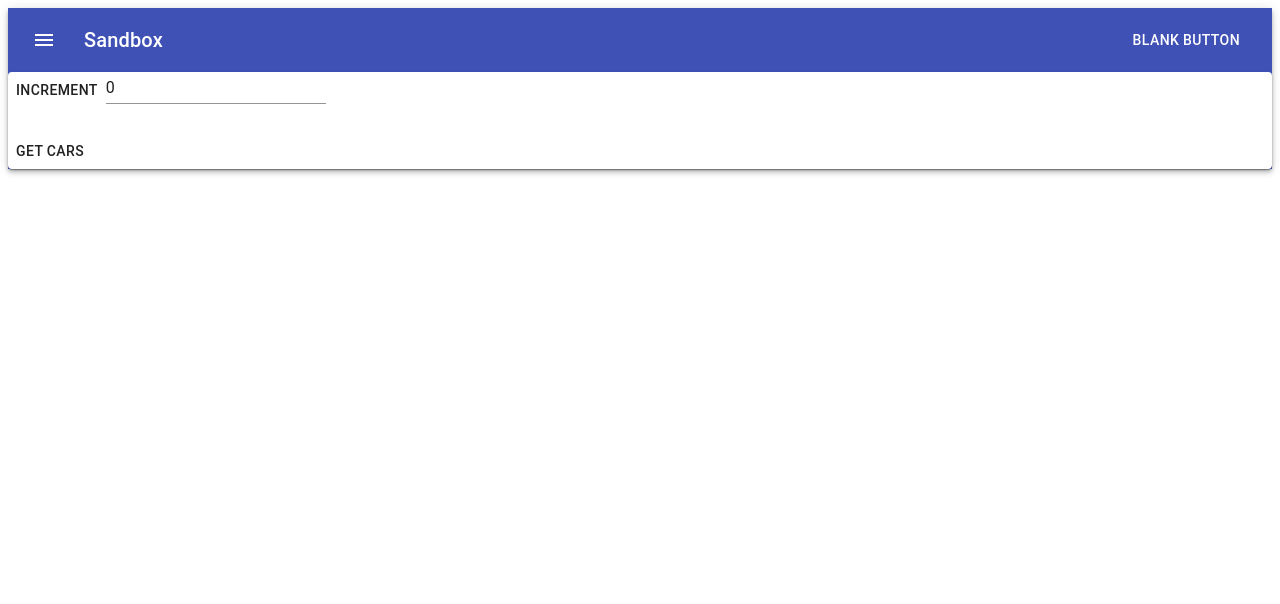
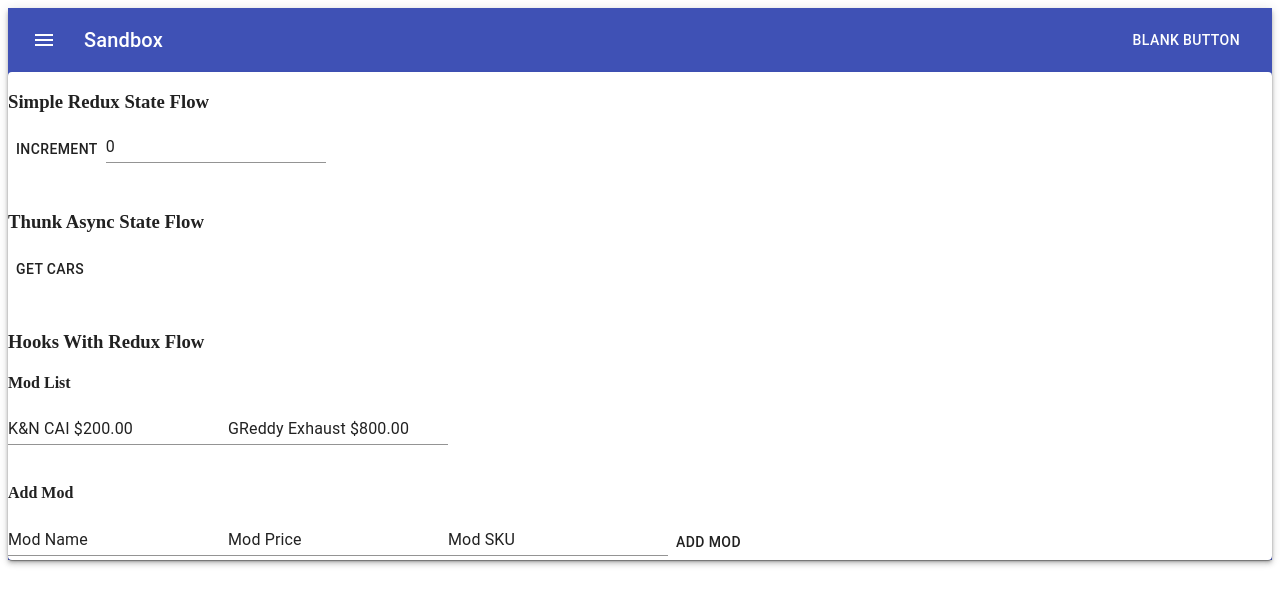
Before and after one commit to SgtRock91/ReactSandbox, a React (Create React App) app: page / in a window 1280 px wide. Shown: the top 604 px of the page. Built offline with nearby package versions, Linux system fonts and the light colour scheme.

Commit message:
added carMods component

```diff
--- /dev/null
+++ b/src/components/CarMods.js
@@ -0,0 +1,32 @@
+import React from 'react';
+import { useSelector } from 'react-redux'
+
+import Grid from '@material-ui/core/Grid';
+import { Button, TextField } from '@material-ui/core';
+
+const CarMods = (props) => {
+    const mods = useSelector(state => state.carMods.mods)
+
+    return (
+        <div>
+            <h4>Mod List</h4>
+            <Grid>
+                {(mods || []).map(mod => {
+                    return (
+                        <TextField xs={12} key={mod.sku} value={mod.name + ' ' + mod.price} />
+                    );
+                })}
+            </Grid>
+            <br/>
+            <h4>Add Mod</h4>
+            <TextField xs={4} defaultValue='Mod Name' />
+            <TextField xs={4} defaultValue='Mod Price' />
+            <TextField xs={4} defaultValue='Mod SKU' />
+            <Button xs={12}>Add Mod</Button>
+        </div>
+    );
+};
+
+
+
+export default CarMods;
--- a/src/components/MainBody.js
+++ b/src/components/MainBody.js
@@ -2,7 +2,8 @@ import React from 'react';
 import { connect } from "react-redux";
 import { increment } from "../redux/actions";
 
-import Cars from './cars';
+import Cars from './Cars';
+import CarMods from './CarMods';
 import Grid from '@material-ui/core/Grid';
 import { Button, TextField } from '@material-ui/core';
 
@@ -12,12 +13,19 @@ const MainBody = (props) => {
     return (
         <div>
             <Grid container spacing={3}>
+
                 <Grid item xs={12}>
+                    <h3 xs={12}>Simple Redux State Flow</h3>
                     <Button xs={6} onClick={() => { props.increment() }}>Increment</Button>
                     <TextField xs={6} value={count}></TextField>
                 </Grid>
                 <Grid item xs={12}>
+                    <h3 xs={12}>Thunk Async State Flow</h3>
                     <Cars/>
+                </Grid>
+                <Grid item xs={12}>
+                    <h3 xs={12}>Hooks With Redux Flow</h3>
+                    <CarMods />
                 </Grid>
             </Grid>
         </div>
--- /dev/null
+++ b/src/redux/reducers/carMods.js
@@ -0,0 +1,17 @@
+const initialState = {
+    mods: [{
+      name: 'K&N CAI',
+      sku: '9999',
+      price: '$200.00',
+    }, {
+      name: 'GReddy Exhaust',
+      sku: '5555',
+      price: '$800.00',
+    }]
+};
+
+export default (state = initialState, action) => {
+  const actionType = (action || {}).type;
+
+  return state;
+};
--- a/src/redux/reducers/index.js
+++ b/src/redux/reducers/index.js
@@ -1,5 +1,6 @@
-import { combineReducers } from "redux";
-import core from "./core";
+import { combineReducers } from 'redux';
+import core from './core';
 import cars from './cars';
+import carMods from './carMods';
 
-export default combineReducers({ core, cars });
+export default combineReducers({ core, cars, carMods });
```
